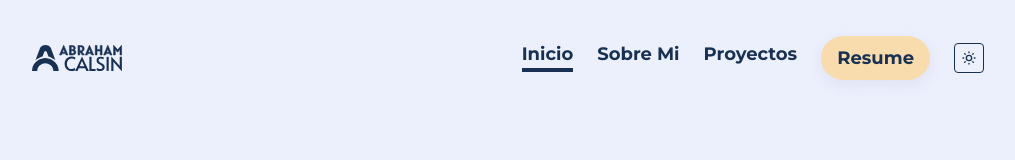
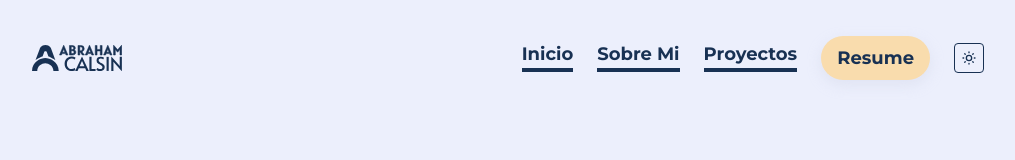
Before and after one commit to Uvacoder/port-abrahamcalsin, a Next.js app: page / in a window 1280 px wide. Shown: the top 160 px of the page, without its empty margins (132-1147 px from the left). Built offline with nearby package versions, Linux system fonts and the light colour scheme.

Commit message:
feat: 🎸 migrate to tailwindcss v3.0.0 (#20)

```diff
--- a/package.json
+++ b/package.json
@@ -25,6 +25,6 @@
   "devDependencies": {
     "autoprefixer": "10.2.6",
     "postcss": "8.3.5",
-    "tailwindcss": "2.2.4"
+    "tailwindcss": "3.0.0"
   }
 }
--- a/pages/about-me/index.tsx
+++ b/pages/about-me/index.tsx
@@ -18,7 +18,7 @@ const ContactLink = (props: ContactLinkProps) => {
     <li className="flex items-center my-0.7 sm:text-xsm-1.2 text-sm">
       <img
         src={iconSrc}
-        className="w-2.2 sm:w-2.5 dark:filter dark:brightness-0 dark:contrast-200 dark:invert"
+        className="w-2.2 sm:w-2.5 dark:brightness-0 dark:contrast-200 dark:invert"
         alt={alt}
       />
       <span className="font-extraBold mx-1">{content}</span>
--- a/postcss.config.js
+++ b/postcss.config.js
@@ -1,5 +1,3 @@
-// If you want to use other PostCSS plugins, see the following:
-// https://tailwindcss.com/docs/using-with-preprocessors
 module.exports = {
   plugins: {
     tailwindcss: {},
--- a/src/components/navbar-desktop/index.tsx
+++ b/src/components/navbar-desktop/index.tsx
@@ -14,14 +14,14 @@ const NavigationLink = (props: NavigationLinkProps) => {
 
   const router = useRouter()
 
-  const activeLinkSelect = router.pathname === href
+  const isActive = router.pathname === href
 
   return (
     <Link href={href}>
       <a
         className={clsx(
           "relative after:content-[' '] after:block after:h-0.5 after:bg-primary dark:after:bg-white after:w-full pb-0.5 hover:after:w-full hover:after:right-auto hover:after:left-0 after:transition-all after:duration-300",
-          !activeLinkSelect && "after:w-0 after:right-0"
+          isActive ? "pointer-events-none" : "after:w-0 after:right-0 "
         )}
       >
         {textLink}
@@ -38,7 +38,7 @@ const NavbarDesktop = () => {
           <img
             src="/svg_image/logo-abraham-calsin.svg"
             alt="Abraham Calsin"
-            className="w-full block dark:filter dark:brightness-0 dark:contrast-200 dark:invert"
+            className="w-full block dark:brightness-0 dark:contrast-200 dark:invert"
           />
         </a>
       </Link>
--- a/src/components/navbar-mobile/index.tsx
+++ b/src/components/navbar-mobile/index.tsx
@@ -14,7 +14,7 @@ const NavigationTop = () => {
             <img
               src="/svg_image/logo-abraham-calsin.svg"
               alt="Abraham Calsin"
-              className="w-full block dark:filter dark:brightness-0 dark:contrast-200 dark:invert"
+              className="w-full block dark:brightness-0 dark:contrast-200 dark:invert"
             />
           </a>
         </Link>
@@ -60,7 +60,7 @@ const NavigationBottom = (props: NavigationBottomProps) => {
         <img
           src={iconSrc}
           alt={alt}
-          className="-mt-0.5 block dark:filter dark:brightness-0 dark:contrast-200 dark:invert"
+          className="-mt-0.5 block dark:brightness-0 dark:contrast-200 dark:invert"
         />
         <span className="text-xs-1.2 pt-px font-semiBold">{textLink}</span>
       </a>
--- a/src/components/tag/index.tsx
+++ b/src/components/tag/index.tsx
@@ -6,7 +6,7 @@ const Tag = (props: any) => {
 
   return (
     <div className="flex items-center text-secondary-600 text-xs sm:text-sm my-0.5">
-      <span className="transform -scale-x-1 mr-1 text-xs-1.3 sm:text-xs">
+      <span className="-scale-x-1 mr-1 text-xs-1.3 sm:text-xs">
         <FontAwesomeIcon icon={faTags} />
       </span>{" "}
       <p className="font-extraBold">{label}</p>
--- a/src/styles/globals.css
+++ b/src/styles/globals.css
@@ -45,6 +45,8 @@
 
 .arrow-left:after {
   content: " ";
+  transform: rotate(-90deg);
+
   @apply absolute -right-1.2 sm:-right-1.5;
   @apply bg-transparent;
   @apply border-l-transparent
@@ -54,7 +56,6 @@
   @apply border-l-6 sm:border-l-8
          border-r-6 sm:border-r-8
          border-t-8 sm:border-t-10;
-  @apply transform -rotate-90;
 
   @apply dark:border-t-white;
 }
--- a/tailwind.config.js
+++ b/tailwind.config.js
@@ -1,7 +1,7 @@
 module.exports = {
   mode: "jit",
-  purge: ["./src/**/*.{js,ts,jsx,tsx}", "./pages/**/*.{js,ts,jsx,tsx}"],
-  darkMode: "class", // or 'media' or 'class'
+  content: ["./src/**/*.{js,ts,jsx,tsx}", "./pages/**/*.{js,ts,jsx,tsx}"],
+  darkMode: "class",
   theme: {
     screens: {
       sm: "640px",
@@ -249,15 +249,5 @@ module.exports = {
     },
   },
 
-  variants: {
-    extend: {
-      borderWidth: ["hover", "focus"],
-      opacity: ["hover", "active"],
-      textColor: ["hover, active"],
-      translate: ["active", "hover"],
-      margin: ["group-hover"],
-    },
-  },
-
   plugins: [],
 }
```
Also changed, not shown: 1 other file (tests, documents, lock files or other folders).
